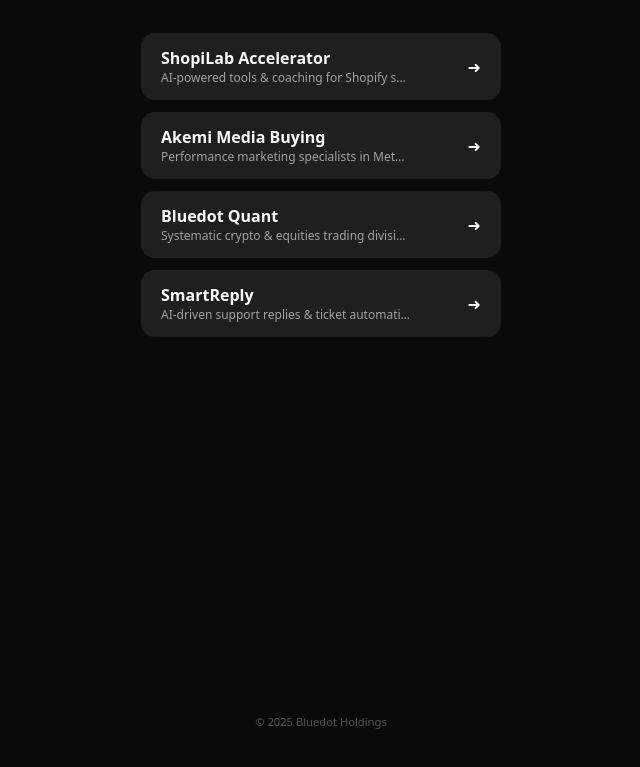
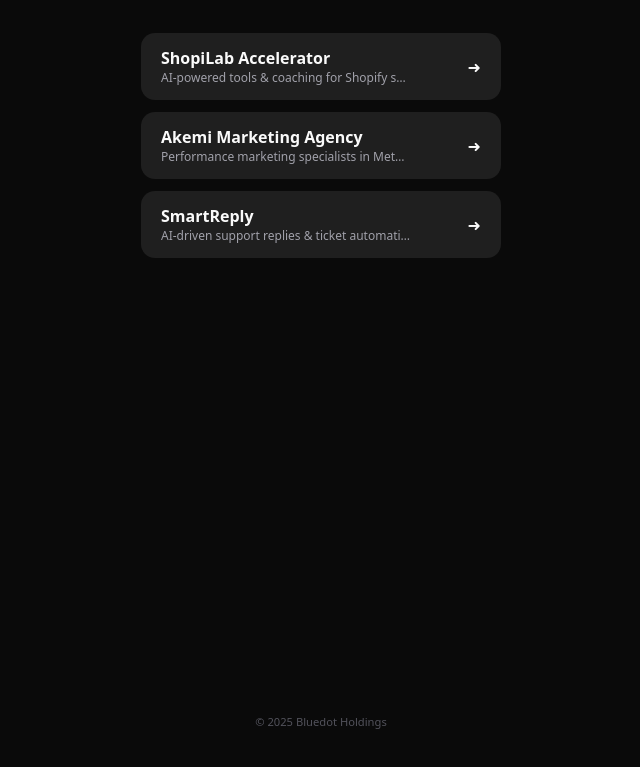
Before and after one commit to ariescherson/bluedot-linktree, a plain HTML site: page index.html in a window 1280 px wide. Shown: the part 131-898 px from the top of the page, without its empty margins (319-959 px from the left). Drawn offline with Linux system fonts and the light colour scheme.

Commit message:
Update index.html
Removed a link

```diff
--- a/index.html
+++ b/index.html
@@ -45,16 +45,8 @@
 
     <li><a class="link" href="https://akemilab.com" target="_blank">
       <span>
-        <strong>Akemi Media Buying</strong>
+        <strong>Akemi Marketing Agency</strong>
         <span class="blurb">Performance marketing specialists in Meta ads.</span>
-      </span>
-      ➜
-    </a></li>
-
-    <li><a class="link" href="https://bluedotquant.com" target="_blank">
-      <span>
-        <strong>Bluedot Quant</strong>
-        <span class="blurb">Systematic crypto &amp; equities trading division.</span>
       </span>
       ➜
     </a></li>
```
